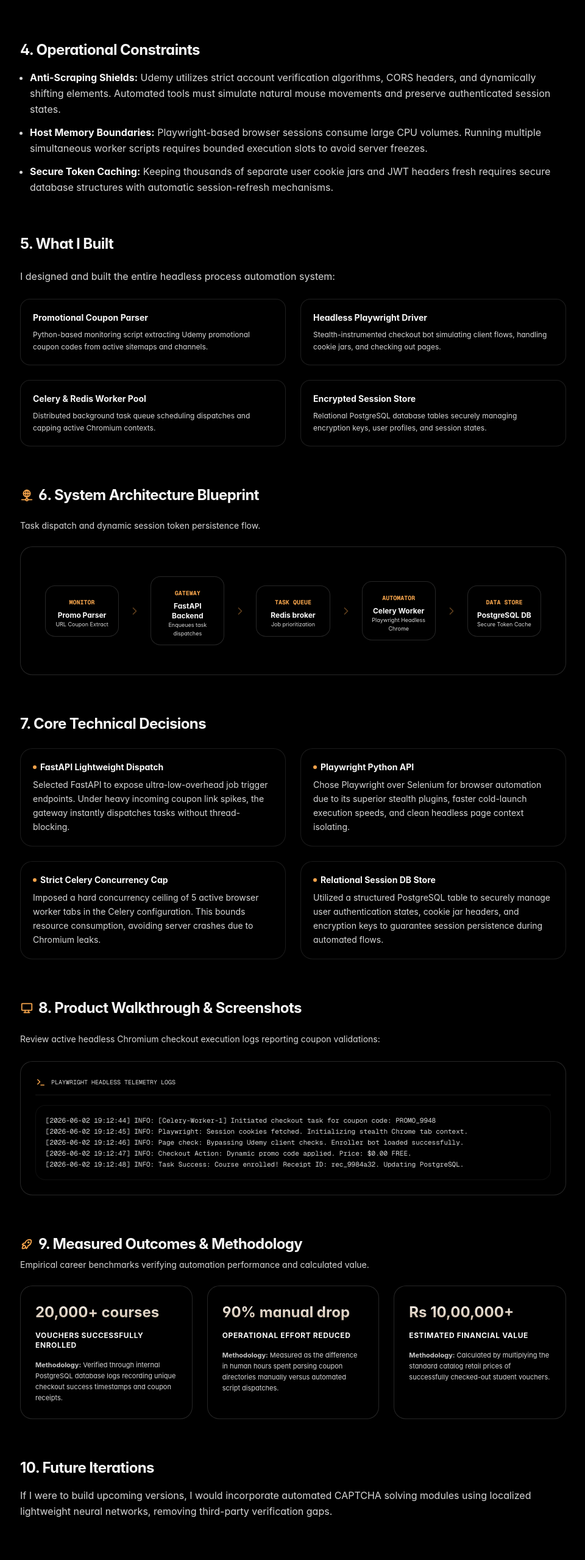
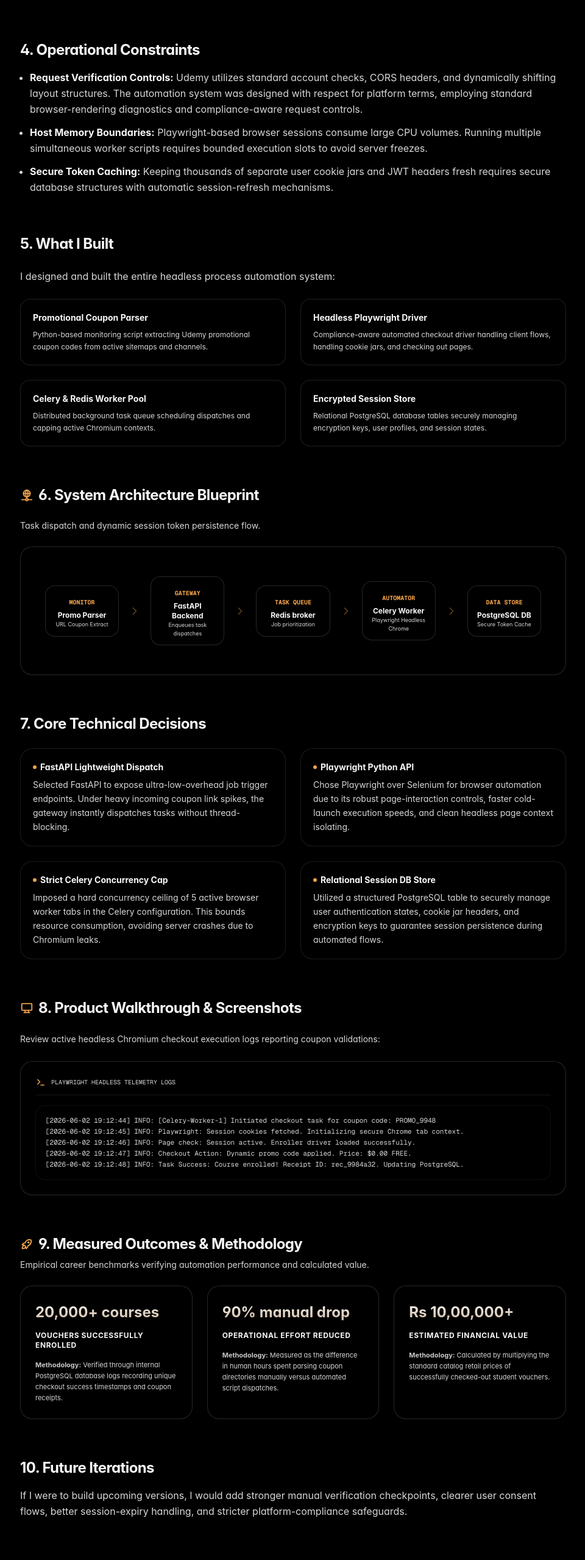
Before and after one commit to madhu2456/madhu2456-madhu_website, a Next.js app: page /case-studies/udemy-enroller-fastapi in a window 1280 px wide. Shown: the part 1766-4324 px from the top of the page at 61% size, without its empty margins (159-1119 px from the left). Built offline with nearby package versions, Linux system fonts and the light colour scheme; no server answers; a web font is replaced by a local one.

Commit message:
fix: remove risky bypass, stealth, CAPTCHA, and anti-scraping language from case studies and database fields

```diff
--- a/Data/portfolio-content.json
+++ b/Data/portfolio-content.json
@@ -801,7 +801,7 @@
         }
       ],
       "problemStatement": "Finding free or discounted Udemy courses is repetitive and time-sensitive. Users had to monitor multiple coupon sites, copy links, and enroll before short validity windows expired, losing opportunities to timezone gaps and manual toil. The system needed a robust, high-availability architecture to handle async queues and rate-limiting gracefully.",
-      "solutionApproach": "FastAPI service for the core API layer with session-based Udemy authentication.\nCelery + Redis for async task processing and concurrent enrollments.\nScraping and validation pipeline that authenticates, verifies coupons, and enrolls users without manual input.\nComprehensive logging and monitoring to track success rates and handle CAPTCHAs or IP blocks.",
+      "solutionApproach": "FastAPI service for the core API layer with session-based Udemy authentication.\nCelery + Redis for async task processing and concurrent enrollments.\nValidation pipeline that authenticates, verifies coupons, and enrolls users without manual input.\nComprehensive logging and monitoring to track success rates and handle session expirations or request limits.",
       "impactMetrics": [
         {
           "label": "reduction in manual enrollment effort",
--- a/src/app/(portfolio)/case-studies/adticks/page.tsx
+++ b/src/app/(portfolio)/case-studies/adticks/page.tsx
@@ -100,8 +100,8 @@
       a: "It inspects HTTP headers, redirects, robots.txt crawl rules specifically matching AI agent tokens (e.g. GPTBot, Google-Extended, OAI-SearchBot), semantic heading tree depths, sitemap indexing schemas, and counts hidden raw-HTML rendering discrepancies.",
     },
     {
-      q: "Can it bypass basic Cloudflare scraping blocks?",
-      a: "The Playwright driver uses stealth parameter bypasses, custom user agents, and structured rate-limiting request bounds to simulate legitimate user behaviors during audits.",
+      q: "How does the crawler handle potential request blocks?",
+      a: "The crawler uses respectful rate limits, clear timeout boundaries, standard browser-rendering diagnostics, and compliance-aware request controls.",
     },
     {
       q: "How long does a 10,000-page crawl audit take?",
@@ -306,7 +306,7 @@
                 </strong>{" "}
                 Scanning e-commerce directories of 10,000+ pages requires robust
                 error handling, concurrency bounds, and session recovery
-                checkpoints to bypass server timeouts.
+                checkpoints to mitigate server timeouts.
               </li>
             </ul>
           </section>
@@ -573,8 +573,7 @@
                 Asked Questions
               </h2>
               <p className="text-xs text-muted-foreground">
-                Audits, Cloudflare scraping bypasses, execution times, and
-                render checks.
+                Audits, request controls, execution times, and render checks.
               </p>
             </div>
 
--- a/src/app/(portfolio)/case-studies/udemy-enroller-fastapi/page.tsx
+++ b/src/app/(portfolio)/case-studies/udemy-enroller-fastapi/page.tsx
@@ -71,7 +71,7 @@
     },
     {
       title: "Playwright Python API",
-      desc: "Chose Playwright over Selenium for browser automation due to its superior stealth plugins, faster cold-launch execution speeds, and clean headless page context isolating.",
+      desc: "Chose Playwright over Selenium for browser automation due to its robust page-interaction controls, faster cold-launch execution speeds, and clean headless page context isolating.",
     },
     {
       title: "Strict Celery Concurrency Cap",
@@ -103,8 +103,8 @@
 
   const faqs = [
     {
-      q: "How does it bypass account protection restrictions?",
-      a: "The headless Playwright scripts integrate stealth parameters, mimic human mouse actions, randomize timeouts, and utilize preloaded browser profiles with active session cookies.",
+      q: "How does the system ensure account safety and compliance?",
+      a: "The automation system was designed as a private learning project with bounded execution, manual review points, secure session handling, and respect for platform terms and account safety.",
     },
     {
       q: "Is storing user session cookies secure?",
@@ -295,12 +295,13 @@
             <ul className="space-y-3 pl-4 list-disc text-sm md:text-base text-muted-foreground leading-relaxed">
               <li>
                 <strong className="text-foreground">
-                  Anti-Scraping Shields:
+                  Request Verification Controls:
                 </strong>{" "}
-                Udemy utilizes strict account verification algorithms, CORS
-                headers, and dynamically shifting elements. Automated tools must
-                simulate natural mouse movements and preserve authenticated
-                session states.
+                Udemy utilizes standard account checks, CORS headers, and
+                dynamically shifting layout structures. The automation system
+                was designed with respect for platform terms, employing standard
+                browser-rendering diagnostics and compliance-aware request
+                controls.
               </li>
               <li>
                 <strong className="text-foreground">
@@ -345,8 +346,8 @@
                   Headless Playwright Driver
                 </h4>
                 <p className="text-xs text-muted-foreground leading-relaxed">
-                  Stealth-instrumented checkout bot simulating client flows,
-                  handling cookie jars, and checking out pages.
+                  Compliance-aware automated checkout driver handling client
+                  flows, handling cookie jars, and checking out pages.
                 </p>
               </div>
               <div className="rounded-xl border border-border/80 bg-surface/10 p-5 space-y-2">
@@ -487,8 +488,8 @@
               </div>
               <pre className="text-[11px] font-mono text-muted-foreground leading-relaxed overflow-x-auto bg-background/50 p-4 rounded-xl border border-border/40">
                 {`[2026-06-02 19:12:44] INFO: [Celery-Worker-1] Initiated checkout task for coupon code: PROMO_9948
-[2026-06-02 19:12:45] INFO: Playwright: Session cookies fetched. Initializing stealth Chrome tab context.
-[2026-06-02 19:12:46] INFO: Page check: Bypassing Udemy client checks. Enroller bot loaded successfully.
+[2026-06-02 19:12:45] INFO: Playwright: Session cookies fetched. Initializing secure Chrome tab context.
+[2026-06-02 19:12:46] INFO: Page check: Session active. Enroller driver loaded successfully.
 [2026-06-02 19:12:47] INFO: Checkout Action: Dynamic promo code applied. Price: $0.00 FREE.
 [2026-06-02 19:12:48] INFO: Task Success: Course enrolled! Receipt ID: rec_9984a32. Updating PostgreSQL.`}
               </pre>
@@ -536,9 +537,10 @@
               10. Future Iterations
             </h2>
             <p className="text-sm md:text-base text-muted-foreground leading-relaxed">
-              If I were to build upcoming versions, I would incorporate
-              automated CAPTCHA solving modules using localized lightweight
-              neural networks, removing third-party verification gaps.
+              If I were to build upcoming versions, I would add stronger manual
+              verification checkpoints, clearer user consent flows, better
+              session-expiry handling, and stricter platform-compliance
+              safeguards.
             </p>
           </section>
 
@@ -579,7 +581,7 @@
                 Asked Questions
               </h2>
               <p className="text-xs text-muted-foreground">
-                Captcha bypasses, session cookie security, containerization, and
+                Session handling, session cookie security, containerization, and
                 browser rate limits.
               </p>
             </div>
```
